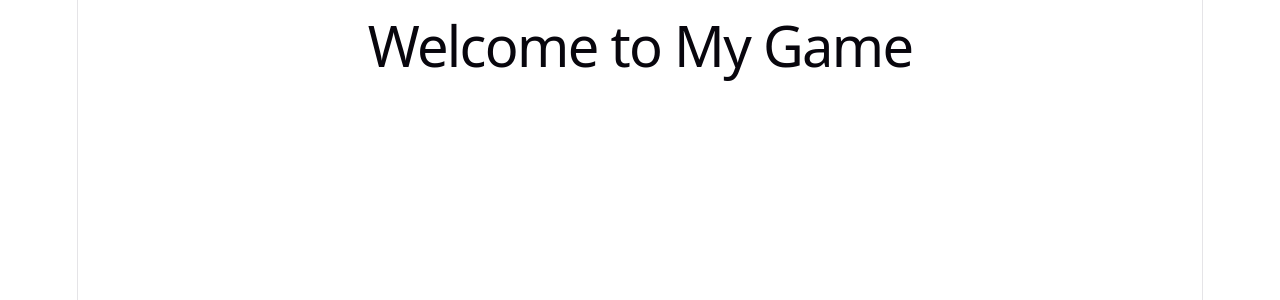
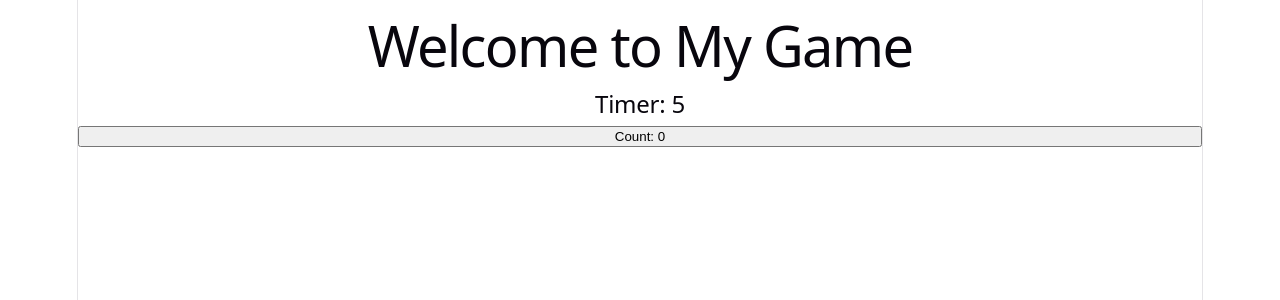
Before and after one commit to JoshuaMV-DSLS/React-Projects, a React (Vite) app in the folder GameProject/: page / in a window 1280 px wide. Shown: the top 300 px of the page. Built offline with nearby package versions, Linux system fonts and the light colour scheme.

Commit message:
jsconfig.json modified

```diff
--- a/GameProject/src/App.jsx
+++ b/GameProject/src/App.jsx
@@ -1,11 +1,16 @@
 import { useState } from 'react'
-import './App.css'
+import Timer from './components/timer'
+
 
 function App() {
   const [count, setCount] = useState(0)
 
   return (
-    <h1>Welcome to My Game</h1>
+    <>
+      <h1>Welcome to My Game</h1>
+      <Timer />
+      <button onClick={() => setCount(count + 1)}>Count: {count}</button>
+    </>
   )
 }
 
--- /dev/null
+++ b/GameProject/src/components/timer.jsx
@@ -0,0 +1,21 @@
+import { useState, useEffect } from 'react'
+
+export const Timer = () => {
+  const [time, setTime] = useState(0)
+
+  useEffect(() => {
+    const interval = setInterval(() => {
+      setTime(prevTime => prevTime + 1)
+    }, 1000)
+
+    return () => clearInterval(interval)
+  }, [])
+
+  return (
+    <div>
+      <h2>Timer: {time}</h2>
+    </div>
+  )
+}
+
+export default Timer
```
Also changed, not shown: 1 other file (tests, documents, lock files or other folders).
